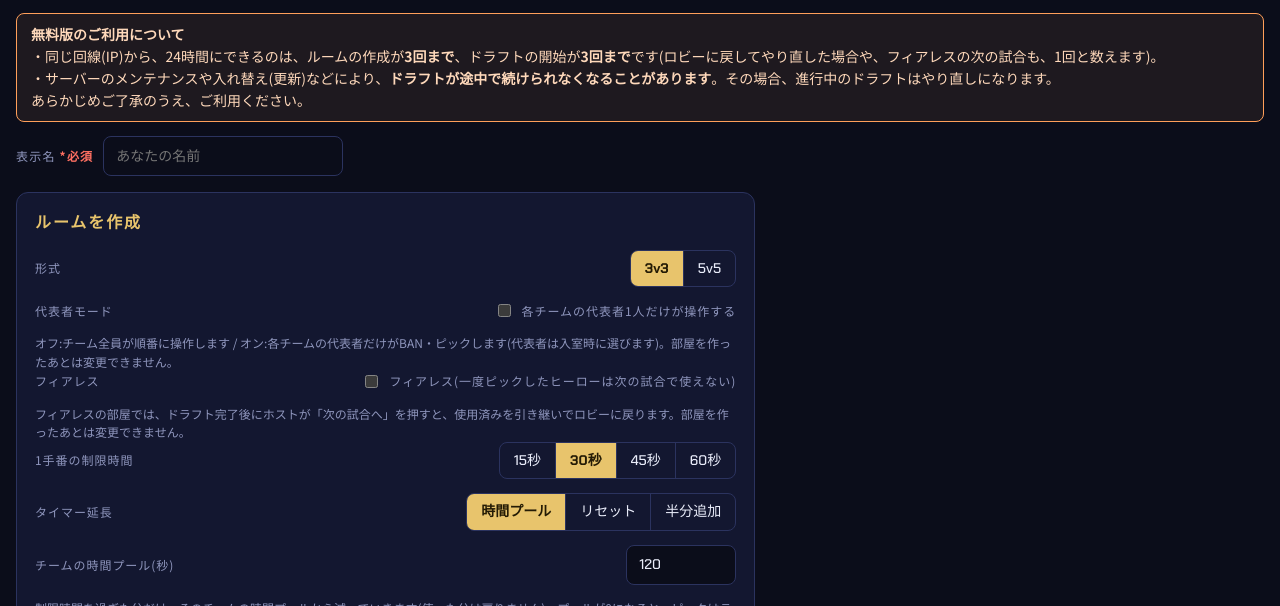
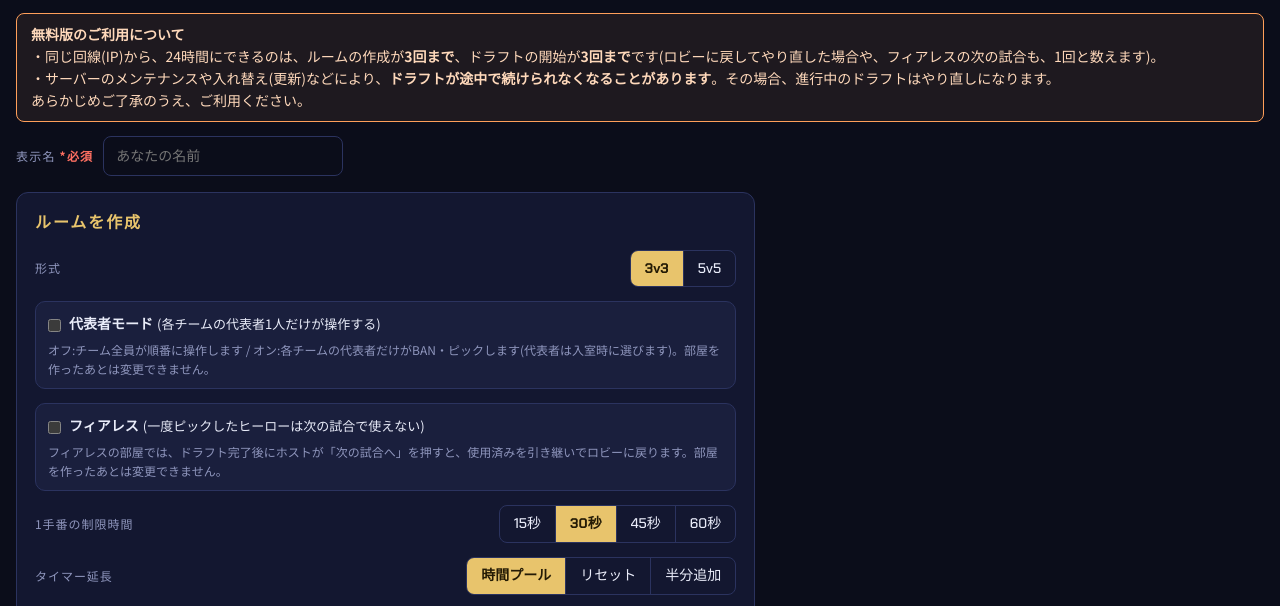
Before and after one commit to vainglory25/vainglory-draft, a website: page free.html in a window 1280 px wide. Shown: the part 177-783 px from the top of the page. Drawn offline with Linux system fonts and the light colour scheme.

Commit message:
Add files via upload

```diff
--- a/free.html
+++ b/free.html
@@ -115,6 +115,12 @@ details.fx[open] summary{margin-bottom:10px}
 .tile.used .mono{filter:grayscale(1) brightness(.5)}
 .tile .ub{position:absolute;top:2px;left:2px;z-index:3;font-style:normal;font-size:9px;line-height:1;padding:2px 4px;border-radius:4px;background:#000a;color:var(--muted);pointer-events:none}
 #lobbyNote{margin:0 0 10px}
+.optbox{border:1px solid var(--line);border-radius:10px;padding:10px 12px;margin:0 0 14px;background:var(--panel2,transparent)}
+.optt{display:block;cursor:pointer;font-size:13px;line-height:1.6}
+.optt input{vertical-align:middle;margin:0 8px 0 0}
+.optt b{font-size:14px;white-space:nowrap;margin-right:4px}
+.optt.sub{margin:8px 0 0 22px;font-size:12px;color:var(--muted)}
+.optt[hidden]{display:none}
 vercel-live-feedback{display:none!important}      /* Vercel のツールバー(プレビュー版などで出る)を隠す */
 .tile.pick-home{border-color:var(--home);opacity:.55}
 .tile.pick-away{border-color:var(--away);opacity:.55}
@@ -390,11 +396,15 @@ body.img-missing .mono.hv{background:linear-gradient(145deg,hsl(var(--h) 52% 40%
       <div class="card" id="createCard" hidden>
         <h2>ルームを作成 <button class="btn sm ghost" id="gateOut" type="button" style="float:right">ログアウト</button></h2>
         <div class="row"><span class="lab">形式</span><div class="seg" id="segSize" role="group" aria-label="形式"><button type="button" data-v="3">3v3</button><button type="button" data-v="5">5v5</button></div></div>
-        <div class="row"><span class="lab">代表者モード</span><label style="display:inline-flex;align-items:center;gap:8px;cursor:pointer"><input type="checkbox" id="leaderChk"> 各チームの代表者1人だけが操作する</label></div>
-        <p class="hint" id="leaderHint">オフ:チーム全員が順番に操作します / オン:各チームの代表者だけがBAN・ピックします(代表者は入室時に選びます)。部屋を作ったあとは変更できません。</p>
-        <div class="row"><span class="lab">フィアレス</span><label style="display:inline-flex;align-items:center;gap:8px;cursor:pointer"><input type="checkbox" id="fearlessChk"> フィアレス(一度ピックしたヒーローは次の試合で使えない)</label></div>
-        <div class="row" id="fbanRow" hidden><span class="lab"></span><label style="display:inline-flex;align-items:center;gap:8px;cursor:pointer"><input type="checkbox" id="fbanChk"> BANしたヒーローも次の試合で使えない</label></div>
-        <p class="hint">フィアレスの部屋では、ドラフト完了後にホストが「次の試合へ」を押すと、使用済みを引き継いでロビーに戻ります。部屋を作ったあとは変更できません。</p>
+        <div class="optbox">
+          <label class="optt"><input type="checkbox" id="leaderChk"><b>代表者モード</b>(各チームの代表者1人だけが操作する)</label>
+          <p class="hint" id="leaderHint">オフ:チーム全員が順番に操作します / オン:各チームの代表者だけがBAN・ピックします(代表者は入室時に選びます)。部屋を作ったあとは変更できません。</p>
+        </div>
+        <div class="optbox">
+          <label class="optt"><input type="checkbox" id="fearlessChk"><b>フィアレス</b>(一度ピックしたヒーローは次の試合で使えない)</label>
+          <label class="optt sub" id="fbanRow" hidden><input type="checkbox" id="fbanChk">BANしたヒーローも次の試合で使えない</label>
+          <p class="hint">フィアレスの部屋では、ドラフト完了後にホストが「次の試合へ」を押すと、使用済みを引き継いでロビーに戻ります。部屋を作ったあとは変更できません。</p>
+        </div>
         <div class="row"><span class="lab">1手番の制限時間</span><div class="seg" id="segTimer" role="group" aria-label="制限時間"><button type="button" data-v="15">15秒</button><button type="button" data-v="30">30秒</button><button type="button" data-v="45">45秒</button><button type="button" data-v="60">60秒</button></div></div>
         <div class="row"><span class="lab">タイマー延長</span><div class="seg" id="segExt" role="group" aria-label="タイマー延長"><button type="button" data-v="pool">時間プール</button><button type="button" data-v="reset">リセット</button><button type="button" data-v="half">半分追加</button></div></div>
         <div class="row" id="poolRow"><label class="lab" for="poolSec">チームの時間プール(秒)</label><input class="field num" id="poolSec" type="number" inputmode="numeric" min="10" max="600" step="5" style="width:110px"></div>
@@ -474,7 +484,7 @@ body.img-missing .mono.hv{background:linear-gradient(145deg,hsl(var(--h) 52% 40%
 <script>
 (function(){
 "use strict";
-var BUILD="20261106-3";      /* 更新のたびに値を変える。開いている画面は、サーバー上の最新と違うと自動で更新される */
+var BUILD="20261106-4";      /* 更新のたびに値を変える。開いている画面は、サーバー上の最新と違うと自動で更新される */
 var VG_MODE="free";      /* "host"=ホストログイン / "free"=ログイン不要(部屋作成に回数制限) / "leader"=代表者だけが選ぶ(ホストログイン) / "leader-free"=代表者版の無料版 */
 var IS_FREE=VG_MODE==="free";      /* leader-free = 代表者版の無料版 */
 var ROLES3=["ローム","ジャングル","レーン"],ROLES5=["ローム","ジャングル","トップ","ミッド","ボット"];
```
Also changed, not shown: index.html (+16 -6 lines).
